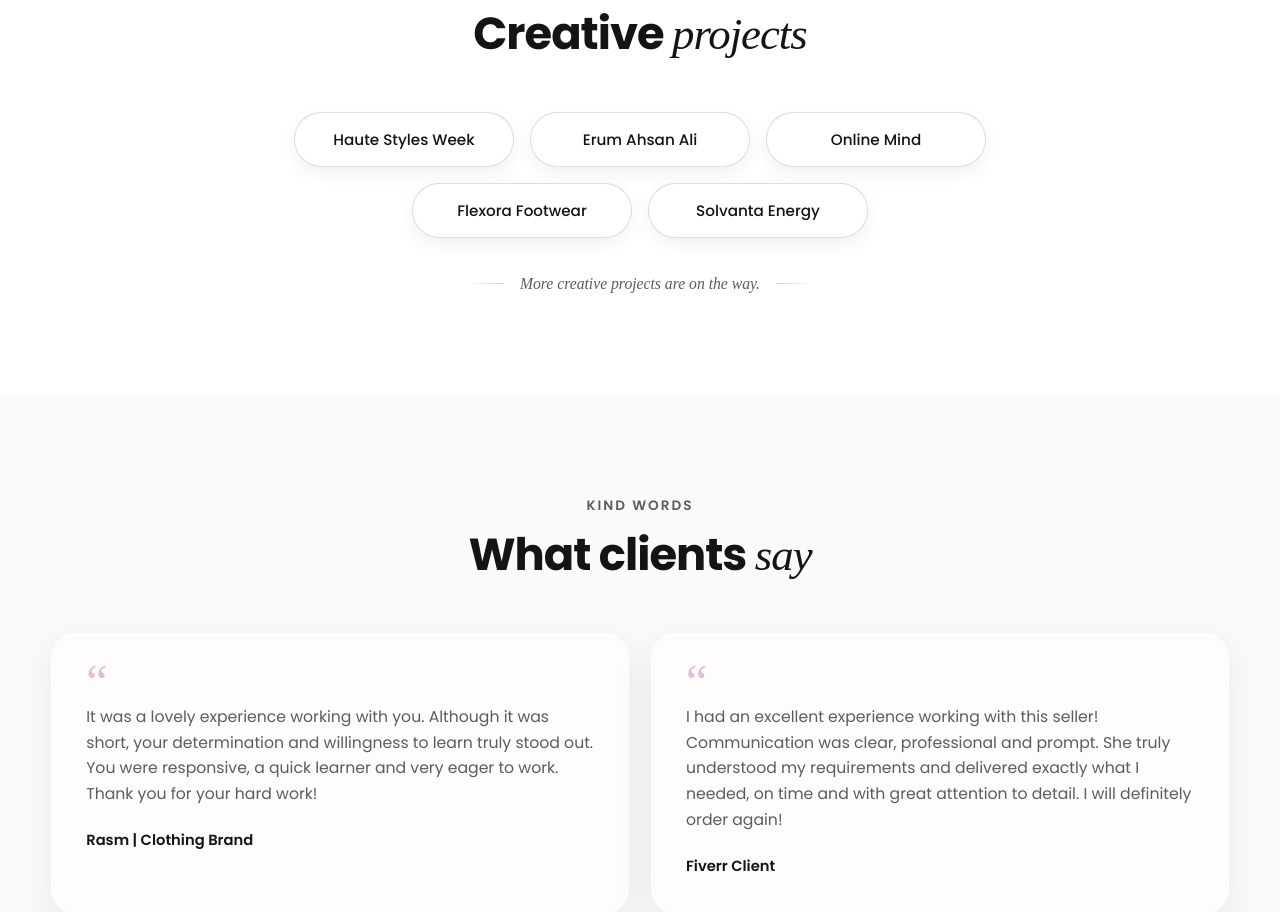
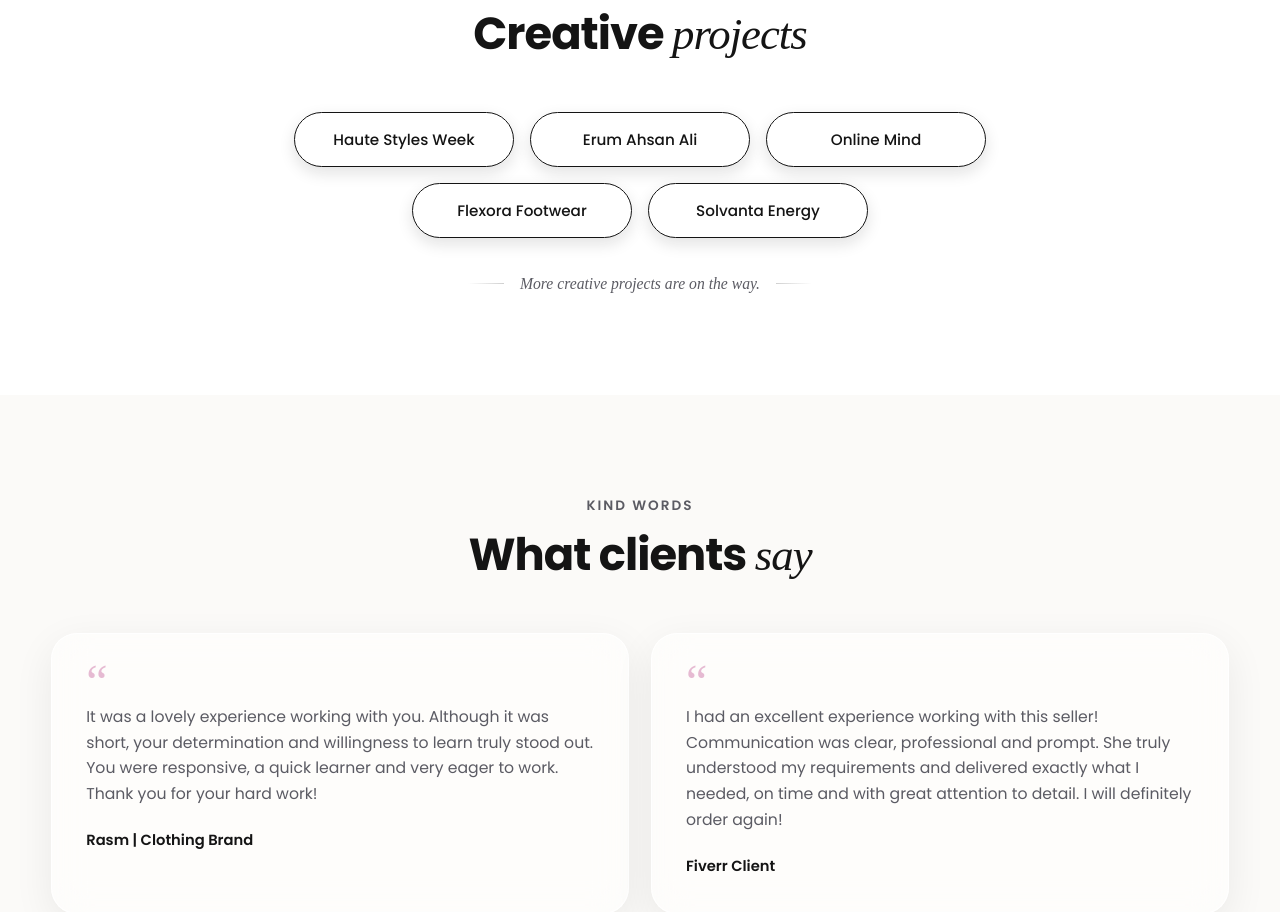
Before and after one commit to socialsbyania/aniasocials, a plain HTML site: page index.html in a window 1280 px wide. Shown: the part 1689-2601 px from the top of the page. Drawn offline with Linux system fonts and the light colour scheme; a web font is replaced by a local one.

Commit message:
Update portfolio button styles for improved UX

```diff
--- a/style.css
+++ b/style.css
@@ -170,6 +170,5 @@ section{scroll-margin-top:90px;position:relative}
 /* ===== PORTFOLIO BUTTONS ===== */
 #work{background:#fff}
 .pf-list{display:flex;flex-wrap:wrap;justify-content:center;gap:16px;max-width:820px;margin:0 auto}
-.pf-btn{display:inline-flex;align-items:center;justify-content:center;min-width:220px;padding:15px 32px;border-radius:999px;background:#fff;color:#141414;border:1px solid rgba(20,20,20,.14);box-shadow:0 6px 18px rgba(20,20,20,.06);font:500 .95rem 'Poppins',sans-serif;text-align:center;transition:transform .3s var(--ease),box-shadow .3s var(--ease),border-color .3s var(--ease)}
-.pf-btn:hover{transform:translateY(-3px);border-color:#141414;box-shadow:0 12px 26px rgba(20,20,20,.12)}
-@media(max-width:520px){.pf-list{flex-direction:column;align-items:center}.pf-btn{width:100%;max-width:320px}}
+.pf-btn{display:inline-flex;align-items:center;justify-content:center;min-width:220px;padding:15px 32px;border-radius:999px;background:#fff;color:#141414;border:1.5px solid #141414;box-shadow:0 6px 16px rgba(20,20,20,.12);font:500 .95rem 'Poppins',sans-serif;text-align:center;cursor:pointer;transition:transform .3s var(--ease),box-shadow .3s var(--ease),background .3s var(--ease),color .3s var(--ease)}
+.pf-btn:hover{transform:translateY(-3px);background:#141414;color:#fff;box-shadow:0 12px 26px rgba(20,20,20,.2)}
```
